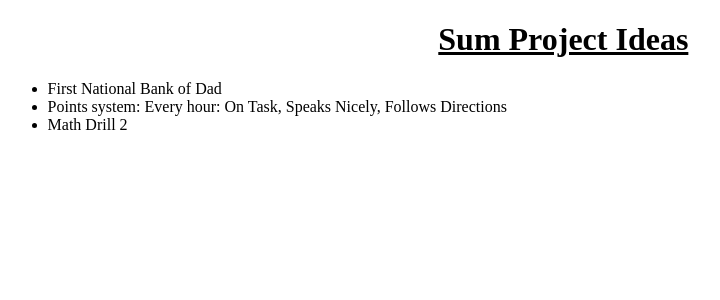
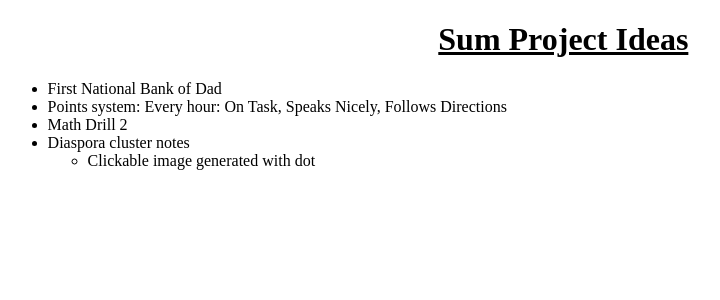
Before and after one commit to JohnL4/johnl4.github.io, a Jekyll site: the page built from _posts/2015-06-15-Project-Ideas.markdown, in a window 1280 px wide. Shown: the top 300 px of the page, without its empty margins (82-802 px from the left). Built offline with Jekyll 4.4.1, drawn with Linux system fonts in a browser that asks for light colours.

Commit message:
New project idea: Diaspora cluster notes.

```diff
--- a/_posts/2015-06-15-Project-Ideas.markdown
+++ b/_posts/2015-06-15-Project-Ideas.markdown
@@ -8,3 +8,5 @@ Sum Project Ideas
 * First National Bank of Dad
 * Points system: Every hour: On Task, Speaks Nicely, Follows Directions
 * Math Drill 2
+* Diaspora cluster notes
+    * Clickable image generated with dot
```
